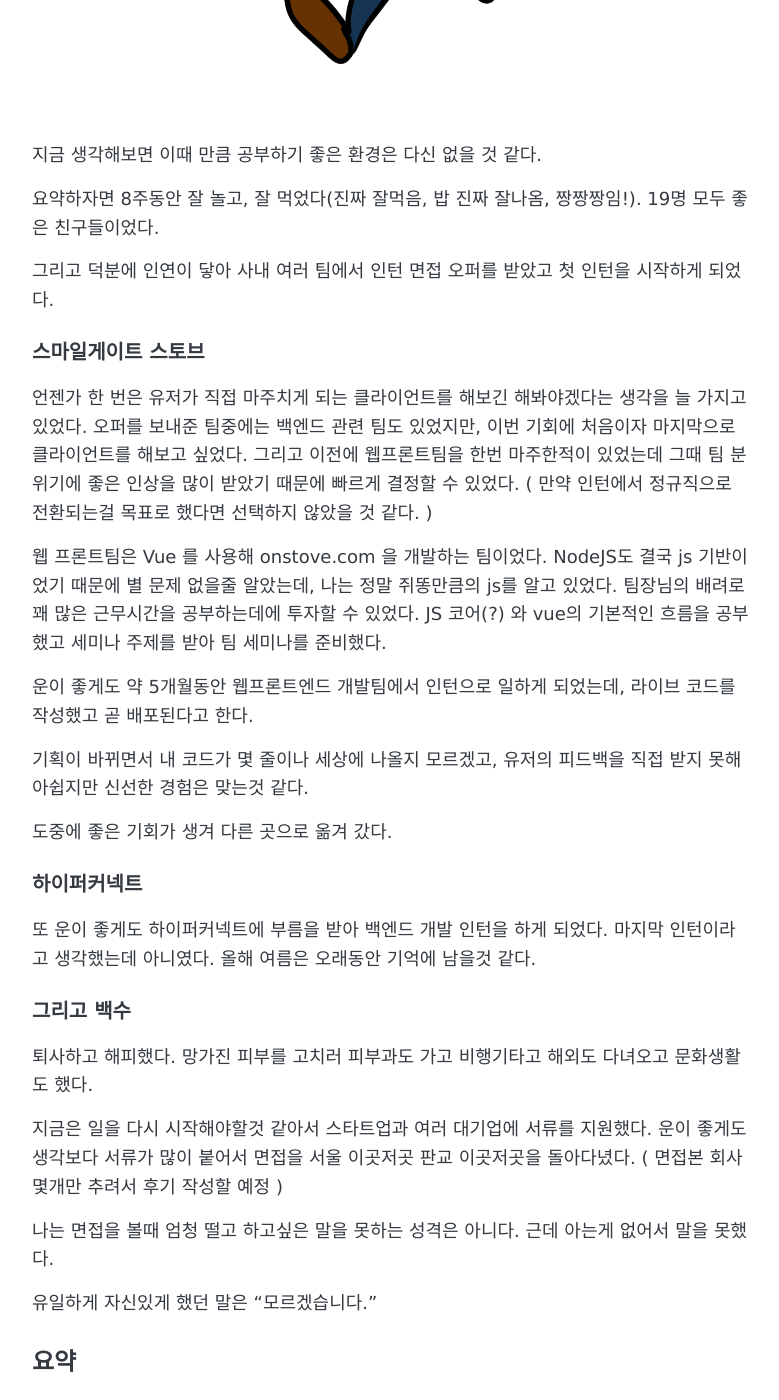
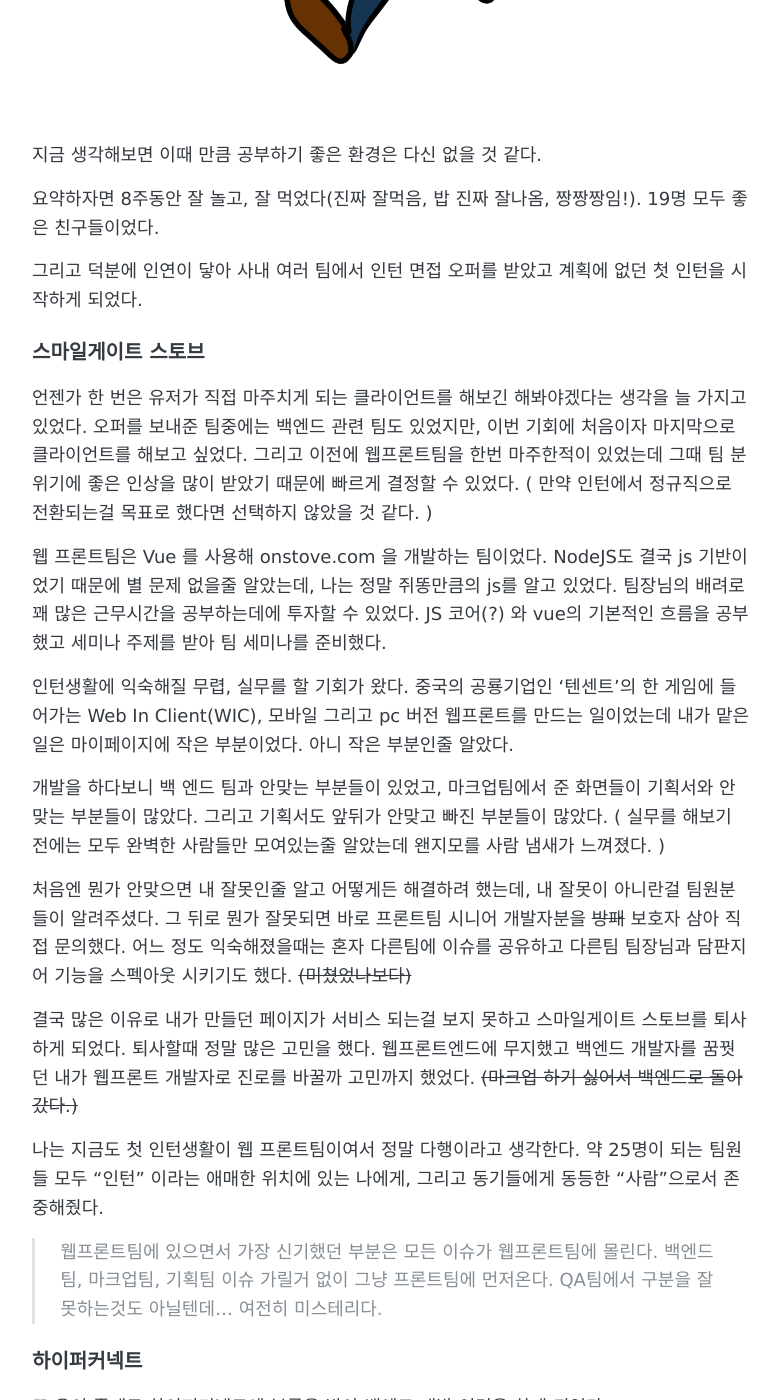
Before and after one commit to ManHyuk/ManHyuk.github.io, a Jekyll site: the page built from _posts/2018-12-09-result-of-2018.md, in a window 1280 px wide and 1400 px high, scrolled down 2153 px. Shown: the whole window, without its empty margins (248-1027 px from the left). Built offline with Jekyll 4.4.1, drawn with Linux system fonts in a browser that asks for light colours; comment, search, counter and statistics services are not loaded; some of the changed text lies outside the part shown.

Commit message:
add result 2018

```diff
--- a/_posts/2018-12-29-result-of-2018.md
+++ b/_posts/2018-12-09-result-of-2018.md
@@ -60,9 +60,7 @@ keywords: ""
 
 요약하자면 8주동안 잘 놀고, 잘 먹었다(진짜 잘먹음, 밥 진짜 잘나옴, 짱짱짱임!). 19명 모두 좋은 친구들이었다.
 
-그리고 덕분에 인연이 닿아 사내 여러 팀에서 인턴 면접 오퍼를 받았고 첫 인턴을 시작하게 되었다.
-
-
+그리고 덕분에 인연이 닿아 사내 여러 팀에서 인턴 면접 오퍼를 받았고 계획에 없던 첫 인턴을 시작하게 되었다.
 
 ### 스마일게이트 스토브
 
@@ -74,31 +72,61 @@ keywords: ""
 
 웹 프론트팀은 Vue 를 사용해 onstove.com 을 개발하는 팀이었다. NodeJS도 결국 js 기반이었기 때문에 별 문제 없을줄 알았는데, 나는 정말 쥐똥만큼의 js를 알고 있었다. 팀장님의 배려로 꽤 많은 근무시간을 공부하는데에 투자할 수 있었다. JS 코어(?) 와 vue의 기본적인 흐름을 공부했고 세미나 주제를 받아 팀 세미나를 준비했다.
 
+인턴생활에 익숙해질 무렵, 실무를 할 기회가 왔다. 중국의 공룡기업인 '텐센트'의 한 게임에 들어가는 Web In Client(WIC), 모바일 그리고 pc 버전 웹프론트를 만드는 일이었는데 내가 맡은 일은 마이페이지에 작은 부분이었다. 아니 작은 부분인줄 알았다.
+
+
+
+개발을 하다보니 백 엔드 팀과 안맞는 부분들이 있었고, 마크업팀에서 준 화면들이 기획서와 안맞는 부분들이 많았다. 그리고 기획서도 앞뒤가 안맞고 빠진 부분들이 많았다. ( 실무를 해보기 전에는 모두 완벽한 사람들만 모여있는줄 알았는데 왠지모를 사람 냄새가 느껴졌다. )
+
+
+
+처음엔 뭔가 안맞으면 내 잘못인줄 알고 어떻게든 해결하려 했는데, 내 잘못이 아니란걸 팀원분들이 알려주셨다. 그 뒤로 뭔가 잘못되면 바로 프론트팀 시니어 개발자분을 ~~방패~~ 보호자 삼아 직접 문의했다. 어느 정도 익숙해졌을때는 혼자 다른팀에 이슈를 공유하고 다른팀 팀장님과 담판지어 기능을 스펙아웃 시키기도 했다. ~~(미쳤었나보다)~~
+
+
+
+결국 많은 이유로 내가 만들던 페이지가 서비스 되는걸 보지 못하고 스마일게이트 스토브를 퇴사하게 되었다. 퇴사할때 정말 많은 고민을 했다. 웹프론트엔드에 무지했고 백엔드 개발자를 꿈꿧던 내가 웹프론트 개발자로 진로를 바꿀까 고민까지 했었다. ~~(마크업 하기 싫어서 백엔드로 돌아갔다.)~~
+
+
+
+
+
+나는 지금도 첫 인턴생활이 웹 프론트팀이여서 정말 다행이라고 생각한다. 약 25명이 되는 팀원들 모두 "인턴" 이라는 애매한 위치에 있는 나에게, 그리고 동기들에게 동등한 "사람"으로서 존중해줬다.
+
+
+
+>  웹프론트팀에 있으면서 가장 신기했던 부분은 모든 이슈가 웹프론트팀에 몰린다. 백엔드팀, 마크업팀, 기획팀 이슈 가릴거 없이 그냥 프론트팀에 먼저온다. QA팀에서 구분을 잘 못하는것도 아닐텐데... 여전히 미스테리다.
 
 
 
 
 
 
-운이 좋게도 약 5개월동안 웹프론트엔드 개발팀에서 인턴으로 일하게 되었는데, 라이브 코드를 작성했고 곧 배포된다고 한다.
 
-기획이 바뀌면서 내 코드가 몇 줄이나 세상에 나올지 모르겠고, 유저의 피드백을 직접 받지 못해 아쉽지만 신선한 경험은 맞는것 같다.
+### 하이퍼커넥트
 
-도중에 좋은 기회가 생겨 다른 곳으로 옮겨 갔다.
+또 운이 좋게도 하이퍼커넥트에 부름을 받아 백엔드 개발 인턴을 하게 되었다.
+
+![sikp](/images/result2018/skip.jpg)
 
 
 
-### 하이퍼커넥트
+이미 [인턴생활기](https://manhyuk.github.io/hpcnt/)를 쓴게 있어서 생략 한다.
 
-또 운이 좋게도 하이퍼커넥트에 부름을 받아 백엔드 개발 인턴을 하게 되었다. 마지막 인턴이라고 생각했는데 아니였다. 올해 여름은 오래동안 기억에 남을것 같다.
+
+
+요약하자면 하이퍼커넥트에서의 여름은 스타트업이란 무엇인지 그리고 수평적 문화가 무엇인지 느낄 수 있던 계절이었다.
 
 
 
 ### 그리고 백수
 
-퇴사하고 해피했다. 망가진 피부를 고치러 피부과도 가고 비행기타고 해외도 다녀오고 문화생활도 했다.
+퇴사하고 해피했다. 캠프를 시작으로 1월 부터 8월까지 쉬지않고 달려왔다. 스트레스에 강한 성격이라 생각했는데 그렇지도 않았나보다, 평생 여드름이 나본적 없는 피부는 여드름 투성이가 되었고 사소한 일에도 짜증을 내고 날카로웠다.
 
-지금은 일을 다시 시작해야할것 같아서 스타트업과 여러 대기업에 서류를 지원했다. 운이 좋게도 생각보다 서류가 많이 붙어서 면접을 서울 이곳저곳 판교 이곳저곳을 돌아다녔다. ( 면접본 회사 몇개만 추려서 후기 작성할 예정 )
+
+
+스스로에게 휴식을 주고싶어 비행기타고 해외도 다녀오고 문화생활을 했다. 그리고 평소에 만나지 못했던 친구들을 거의 다 만났다.
+
+지금은 일을 다시 시작해야할것 같아서 스타트업과 여러 대기업에 서류를 지원했다. 운이 좋게도 생각보다 서류가 많이 붙어서 면접을 서울, 판교 이곳저곳을 돌아다녔다. ( 면접본 회사 몇개만 추려서 후기 작성할 예정 )
 
 나는 면접을 볼때 엄청 떨고 하고싶은 말을 못하는 성격은 아니다. 근데 아는게 없어서 말을 못했다.
 
@@ -146,3 +174,11 @@ keywords: ""
 
 
 ### 다시 겨울이 시작될 지금
+
+난 항상 나를 객관적으로 보려고 노력한다. 쉽게 말해 내 말과 행동이 이성적으로 올바른지 필터링 한다는건데, 쓸모 없는 짓이라고 생각한다.
+
+![tresh](/images/result2018/tresh.jpg)
+
+
+
+나 자신은 절대 객관적으로 볼 수 없다는것을 최근 한 사건을 통해 알게 되었다. 나는 나 자신에게 조금 더 솔직해야 될 것 같다.
```
Also changed, not shown: _posts/2018-12-11-sql-level-up-6-3.md (+1 -1 lines), images/result2018/skip.jpg (added), images/result2018/tresh.jpg (added).
